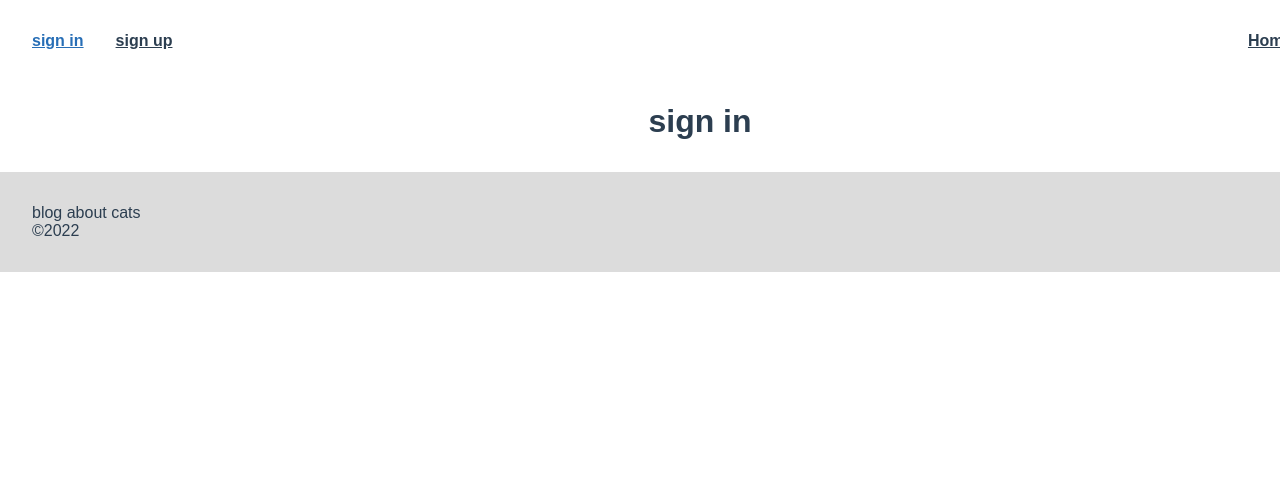
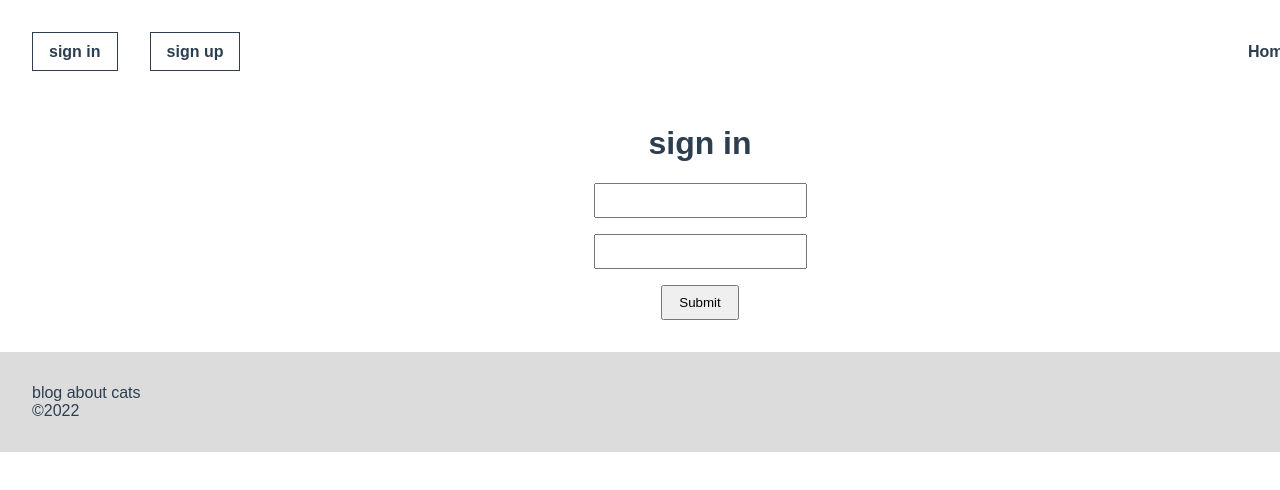
Before and after one commit to zaynapdev/spa-blog, a Vue app: page /signin in a window 1280 px wide. Shown: the top 490 px of the page. Built offline with nearby package versions, Linux system fonts and the light colour scheme.

Commit message:
signup changes

```diff
--- a/src/App.vue
+++ b/src/App.vue
@@ -34,15 +34,23 @@ nav {
   padding: 2rem;
 }
 
-nav a {
+nav a{
   font-weight: bold;
   color: #2c3e50;
+  text-decoration: none;
+  cursor: pointer;
 }
 
 nav a.router-link-exact-active {
   color: #276eb6;
 }
 
+nav .sign a.router-link-exact-active {
+  color: #2c3e50;
+}
+nav .sign a.router-link-exact-active:hover{
+  color: white;
+}
 .flex{
   display: flex;
   flex-wrap: wrap;
--- a/src/components/Header.vue
+++ b/src/components/Header.vue
@@ -25,14 +25,15 @@ nav{
 }
 .nav{
   display: flex;
+  align-items: center;
   gap: 2rem;
 }
-.sign button{
-  background-color: none;
-  border-color: #2c3e50;
-  cursor: pointer;
+.sign a{
+  padding: .6rem 1rem;
+  border: 1px solid#2c3e50;
+  transition: .2s;
 }
-.sign button:hover{
+.sign a:hover{
   background-color: #2c3e50;
   color: white;
 }
--- a/src/components/Post.vue
+++ b/src/components/Post.vue
@@ -24,9 +24,4 @@ export default {
 </script>
 
 <style>
-.link{
-  text-decoration: none;
-  color: #2c3e50;
-
-}
 </style>
--- a/src/components/SigninForm.vue
+++ b/src/components/SigninForm.vue
@@ -1,8 +1,8 @@
 <template>
-  <form action="" @submit.prevent="ishere">
+  <form action="" @submit.prevent="">
     <input type="email" v-model="login">
     <input type="password" name="" id="" v-model="password">
-    <input type="text">
+    <input type="submit">
   </form>
 </template>
 
@@ -17,9 +17,9 @@ export default {
         const password = ref('')
         const store = useStore()
 
-        ishere=()=>{
-            console.log(store.getters.users)
-        }
+        // ishere=()=>{
+        //     console.log(store.getters.users)
+        // }
 
         return {login, password, store}
     }
--- a/src/components/SigupForm.vue
+++ b/src/components/SigupForm.vue
@@ -3,7 +3,7 @@
     <input type="text" v-model="name">
     <input type="email" name="" v-model="login">
     <input type="password" name=""  v-model="password">
-    <input type="submit">
+    <input class="submit" type="submit">
   </form>
 </template>
 
--- a/src/views/SigninView.vue
+++ b/src/views/SigninView.vue
@@ -1,8 +1,15 @@
 <template>
   <h1>sign in</h1>
+  <Signin/>
 </template>
 
 <script>
+import Signin from '@/components/SigninForm.vue'
+export default {
+    components:{
+        Signin
+    }
+}
 </script>
 
 <style>
```
